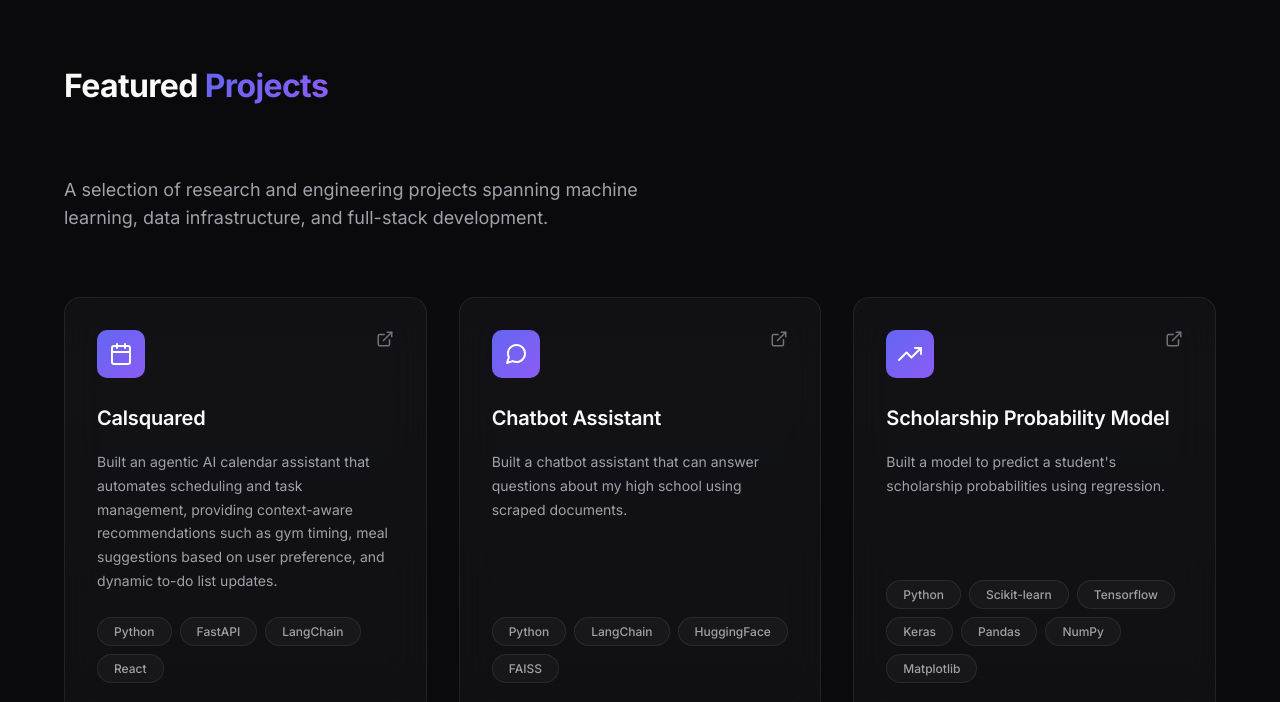
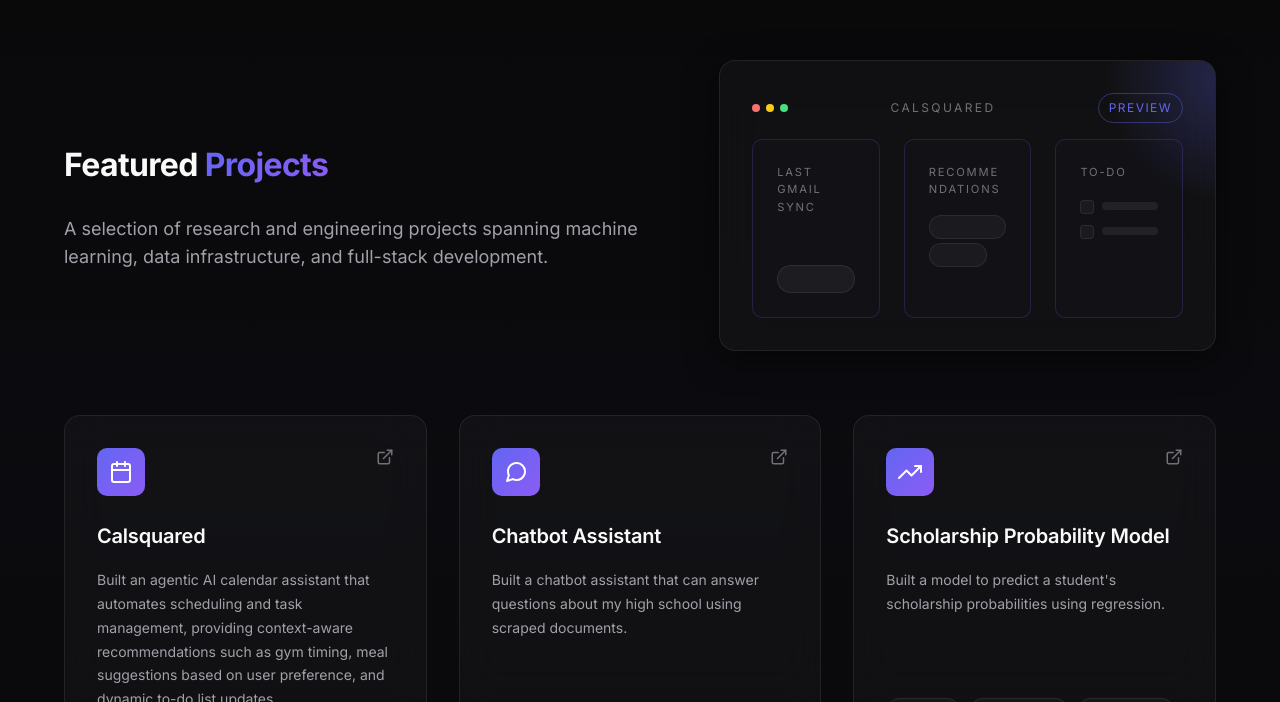
Before and after one commit to aryanj2374/aryanj2374.github.io, a React (Vite) app: page / in a window 1280 px wide. Shown: the part 2098-2800 px from the top of the page. Built offline with nearby package versions, Linux system fonts and the light colour scheme.

Commit message:
Added visual preview for calsquared project

```diff
--- a/src/App.css
+++ b/src/App.css
@@ -138,9 +138,13 @@
 }
 
 .hero__content {
+  max-width: 800px;
+  padding: var(--space-xl) 0;
+}
+
+.hero__content--center {
   text-align: center;
-  max-width: 800px;
-  padding: var(--space-xl);
+  margin: 0 auto;
 }
 
 .hero__badge {
@@ -209,6 +213,198 @@
   flex-wrap: wrap;
 }
 
+.hero-artifact {
+  position: relative;
+  width: 100%;
+  max-width: 520px;
+  padding: var(--space-xl);
+  overflow: hidden;
+  box-shadow: var(--shadow-lg);
+}
+
+.hero-artifact__glow {
+  position: absolute;
+  inset: -40% -30% auto auto;
+  width: 260px;
+  height: 260px;
+  background: radial-gradient(circle, rgba(99, 102, 241, 0.35), transparent 70%);
+  opacity: 0.8;
+  pointer-events: none;
+}
+
+.hero-artifact__header {
+  display: flex;
+  align-items: center;
+  gap: var(--space-sm);
+  justify-content: space-between;
+  margin-bottom: var(--space-md);
+}
+
+.hero-artifact__dots {
+  display: flex;
+  gap: 6px;
+}
+
+.hero-artifact__dot {
+  width: 8px;
+  height: 8px;
+  border-radius: 50%;
+  background: var(--color-text-muted);
+}
+
+.hero-artifact__dot--red {
+  background: #f87171;
+}
+
+.hero-artifact__dot--yellow {
+  background: #facc15;
+}
+
+.hero-artifact__dot--green {
+  background: #4ade80;
+}
+
+.hero-artifact__title {
+  font-size: var(--font-size-xs);
+  text-transform: uppercase;
+  letter-spacing: 0.2em;
+  color: var(--color-text-muted);
+}
+
+.hero-artifact__pill {
+  font-size: var(--font-size-xs);
+  text-transform: uppercase;
+  letter-spacing: 0.12em;
+  padding: 4px 10px;
+  border-radius: var(--radius-full);
+  border: 1px solid var(--glass-border);
+  color: var(--color-text-secondary);
+}
+
+.hero-artifact__pill--accent {
+  border-color: rgba(99, 102, 241, 0.4);
+  color: var(--color-accent-primary);
+}
+
+.hero-artifact__cards {
+  display: grid;
+  grid-template-columns: repeat(3, minmax(0, 1fr));
+  gap: var(--space-lg);
+}
+
+.hero-panel {
+  background: rgba(18, 18, 24, 0.95);
+  border: 1px solid rgba(120, 90, 255, 0.2);
+  border-radius: var(--radius-md);
+  padding: var(--space-lg);
+  min-height: 170px;
+  display: flex;
+  flex-direction: column;
+  gap: var(--space-md);
+  min-width: 0;
+}
+
+.hero-panel__eyebrow {
+  font-size: 0.7rem;
+  text-transform: uppercase;
+  letter-spacing: 0.16em;
+  color: var(--color-text-muted);
+  overflow-wrap: anywhere;
+}
+
+.hero-panel__stats {
+  display: grid;
+  grid-template-columns: repeat(2, minmax(0, 1fr));
+  gap: var(--space-sm);
+  margin-top: var(--space-sm);
+}
+
+.hero-panel__stat-pill {
+  height: 28px;
+  border-radius: var(--radius-full);
+  background: rgba(255, 255, 255, 0.05);
+  border: 1px solid var(--glass-border);
+}
+
+.hero-panel__stat-pill--wide {
+  width: 100%;
+}
+
+.hero-panel__pill-row {
+  display: flex;
+  flex-direction: column;
+  gap: var(--space-xs);
+}
+
+.hero-panel__pill {
+  background: rgba(255, 255, 255, 0.04);
+  border: 1px solid var(--glass-border);
+  border-radius: var(--radius-full);
+  height: 24px;
+}
+
+.hero-panel__pill--short {
+  width: 75%;
+}
+
+.hero-panel__chips {
+  display: flex;
+  gap: var(--space-xs);
+  margin-top: auto;
+}
+
+.hero-panel__chip {
+  width: 28px;
+  height: 28px;
+  display: inline-flex;
+  align-items: center;
+  justify-content: center;
+  border-radius: 50%;
+  background: rgba(255, 255, 255, 0.06);
+  border: 1px solid var(--glass-border);
+}
+
+.hero-panel__todo {
+  display: flex;
+  flex-direction: column;
+  gap: var(--space-sm);
+}
+
+.hero-panel__todo-item {
+  display: flex;
+  gap: var(--space-sm);
+  align-items: center;
+}
+
+.hero-panel__checkbox {
+  width: 14px;
+  height: 14px;
+  border-radius: 4px;
+  border: 1px solid var(--glass-border);
+  background: rgba(255, 255, 255, 0.04);
+  margin-top: 3px;
+  flex-shrink: 0;
+}
+
+.hero-panel__line {
+  height: 8px;
+  border-radius: 999px;
+  background: rgba(255, 255, 255, 0.07);
+  flex: 1;
+}
+
+.hero-panel__line--wide {
+  width: 100%;
+}
+
+.hero-panel__line--short {
+  width: 70%;
+}
+
+.hero-panel__line--tiny {
+  width: 50%;
+}
+
 .hero__scroll-indicator {
   position: absolute;
   bottom: var(--space-2xl);
@@ -228,12 +424,48 @@
   height: 20px;
 }
 
+@media (max-width: 960px) {
+  .hero-artifact__cards {
+    grid-template-columns: 1fr;
+  }
+
+  .projects__intro {
+    grid-template-columns: 1fr;
+  }
+
+  .projects__artifact {
+    justify-content: flex-start;
+  }
+}
+
 /* =============================================================================
    PROJECTS SECTION
 ============================================================================= */
 
 .projects {
   background: linear-gradient(180deg, transparent 0%, rgba(99, 102, 241, 0.02) 50%, transparent 100%);
+}
+
+.projects__intro {
+  display: grid;
+  grid-template-columns: minmax(0, 1.1fr) minmax(0, 0.9fr);
+  align-items: center;
+  gap: var(--space-2xl);
+  margin-bottom: var(--space-3xl);
+}
+
+.projects__text .section-title,
+.projects__text .section-subtitle {
+  margin-bottom: 0;
+}
+
+.projects__text .section-title {
+  margin-bottom: var(--space-lg);
+}
+
+.projects__artifact {
+  display: flex;
+  justify-content: flex-end;
 }
 
 .projects__grid {
--- a/src/App.jsx
+++ b/src/App.jsx
@@ -229,7 +229,7 @@ const SKILLS = {
   'Programming': ['Python', 'JavaScript', 'SQL', 'Java'],
   'Machine Learning': ['PyTorch', 'TensorFlow', 'Scikit-learn', 'HuggingFace', 'LangChain'],
   // 'Data & Cloud': ['PostgreSQL', 'MongoDB', 'Spark', 'AWS', 'GCP', 'Docker', 'Kubernetes'],
-  'Tools & Frameworks': ['React', 'FastAPI', 'Git', 'Jupyter', 'FAISS', 'FastAPI', 'Pandas', 'NumPy', 'Matplotlib']
+  'Tools & Frameworks': ['React', 'FastAPI', 'Git', 'Jupyter', 'FAISS', 'Pandas', 'NumPy', 'Matplotlib']
 }
 
 const NAV_LINKS = [
@@ -358,7 +358,8 @@ function Navigation() {
 function Hero() {
   return (
     <section className="hero" id="hero">
-      <div className="hero__content">
+      <div className="container">
+        <div className="hero__content hero__content--center">
           <div className="hero__badge animate-fadeInUp">
             Open to Opportunities
           </div>
@@ -384,6 +385,7 @@ function Hero() {
             </a>
           </div>
         </div>
+      </div>
 
       <div className="hero__scroll-indicator">
         <span>Scroll</span>
@@ -404,7 +406,7 @@ function ProjectCard({ project, index }) {
   return (
     <article
       className="glass-card project-card reveal"
-      style={{ animationDelay: `${index * 100}ms` }}
+      style={{ transitionDelay: `${index * 100}ms` }}
     >
       <div className="project-card__header">
         <div className="project-card__icon">
@@ -444,6 +446,8 @@ function Projects() {
   return (
     <section className="section projects" id="projects" ref={sectionRef}>
       <div className="container">
+        <div className="projects__intro">
+          <div className="projects__text">
             <h2 className="section-title reveal">
               Featured <span className="gradient-text">Projects</span>
             </h2>
@@ -451,6 +455,53 @@ function Projects() {
               A selection of research and engineering projects spanning machine learning,
               data infrastructure, and full-stack development.
             </p>
+          </div>
+          <div className="projects__artifact reveal">
+            <div className="hero-artifact glass-card" aria-hidden="true">
+              <div className="hero-artifact__glow" />
+              <div className="hero-artifact__header">
+                <div className="hero-artifact__dots">
+                  <span className="hero-artifact__dot hero-artifact__dot--red" />
+                  <span className="hero-artifact__dot hero-artifact__dot--yellow" />
+                  <span className="hero-artifact__dot hero-artifact__dot--green" />
+                </div>
+                <span className="hero-artifact__title">CalSquared</span>
+                <span className="hero-artifact__pill hero-artifact__pill--accent">Preview</span>
+              </div>
+
+              <div className="hero-artifact__cards">
+                <div className="hero-panel">
+                  <div className="hero-panel__eyebrow">LAST GMAIL SYNC</div>
+                  <div className="hero-panel__line hero-panel__line--wide" />
+                  <div className="hero-panel__line hero-panel__line--short" />
+                  <div className="hero-panel__stat-pill hero-panel__stat-pill--wide" />
+                </div>
+
+                <div className="hero-panel">
+                  <div className="hero-panel__eyebrow">RECOMMENDATIONS</div>
+                  <div className="hero-panel__pill-row">
+                    <span className="hero-panel__pill" />
+                    <span className="hero-panel__pill hero-panel__pill--short" />
+                  </div>
+                </div>
+
+                <div className="hero-panel">
+                  <div className="hero-panel__eyebrow">TO-DO</div>
+                  <div className="hero-panel__todo">
+                    <div className="hero-panel__todo-item">
+                      <span className="hero-panel__checkbox" />
+                      <span className="hero-panel__line hero-panel__line--wide" />
+                    </div>
+                    <div className="hero-panel__todo-item">
+                      <span className="hero-panel__checkbox" />
+                      <span className="hero-panel__line hero-panel__line--short" />
+                    </div>
+                  </div>
+                </div>
+              </div>
+            </div>
+          </div>
+        </div>
 
         <div className="projects__grid">
           {PROJECTS.map((project, index) => (
@@ -487,7 +538,7 @@ function Experience() {
               <article
                 key={exp.id}
                 className="glass-card experience-card reveal"
-                style={{ animationDelay: `${index * 100}ms` }}
+                style={{ transitionDelay: `${index * 100}ms` }}
               >
                 <div className="experience-card__header">
                   <div className="experience-card__icon">
@@ -537,7 +588,7 @@ function Skills() {
             <div
               key={category}
               className="glass-card skills__category reveal"
-              style={{ animationDelay: `${index * 100}ms` }}
+              style={{ transitionDelay: `${index * 100}ms` }}
             >
               <h3 className="skills__category-title">{category}</h3>
               <div className="skills__list">
```
Lines whose indentation alone changed are shown as unchanged.
